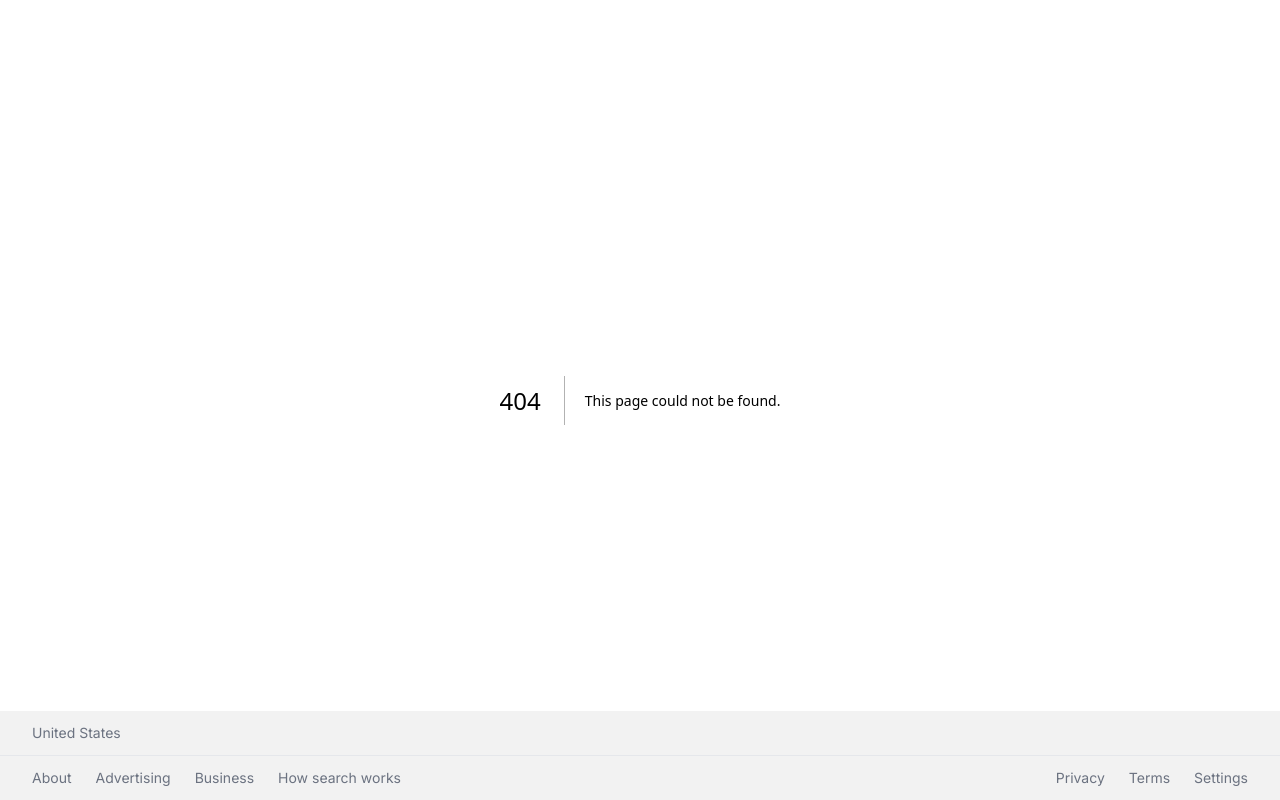
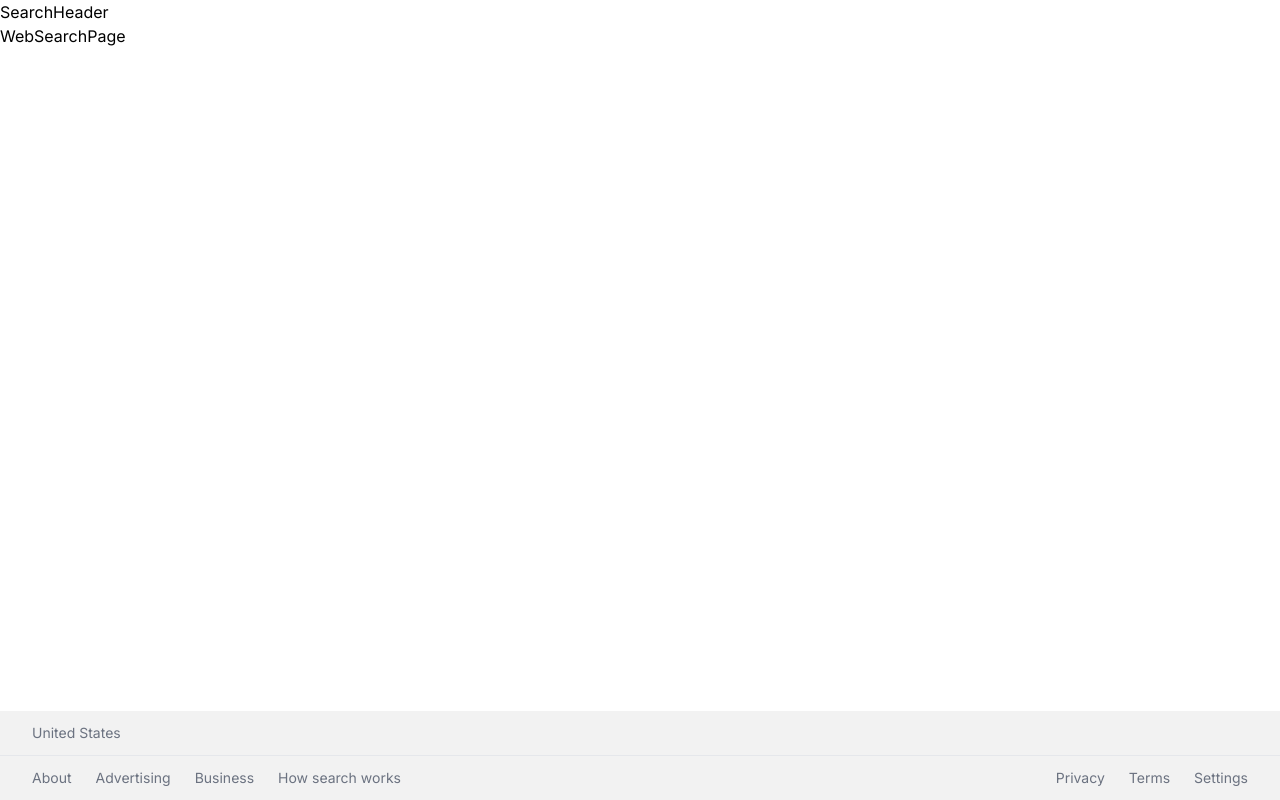
Before and after one commit to supersudh/google-clone-nextjs13, a Next.js app: page /search/web in a window 1280 px wide. Before the commit this address had no page. Built offline with nearby package versions, Linux system fonts and the light colour scheme.

Commit message:
create search page for web and image

```diff
--- /dev/null
+++ b/src/app/search/image/page.jsx
@@ -0,0 +1,5 @@
+export default function ImageSearchPage() {
+  return (
+    <div>ImageSearchPage</div>
+  );
+}
--- /dev/null
+++ b/src/app/search/layout.jsx
@@ -0,0 +1,13 @@
+import SearchHeader from '@/components/SearchHeader'
+import '../globals.css'
+
+export default function SearchLayout({ children }) {
+  return (
+    <div>
+      <SearchHeader />
+      {children}
+      {/* Footer */}
+
+    </div>
+  )
+}
--- /dev/null
+++ b/src/app/search/web/page.jsx
@@ -0,0 +1,5 @@
+export default function WebSearchPage() {
+  return (
+    <div>WebSearchPage</div>
+  );
+}
--- /dev/null
+++ b/src/components/SearchHeader.jsx
@@ -0,0 +1,6 @@
+
+export default function SearchHeader() {
+  return (
+    <div>SearchHeader</div>
+  );
+}
```
